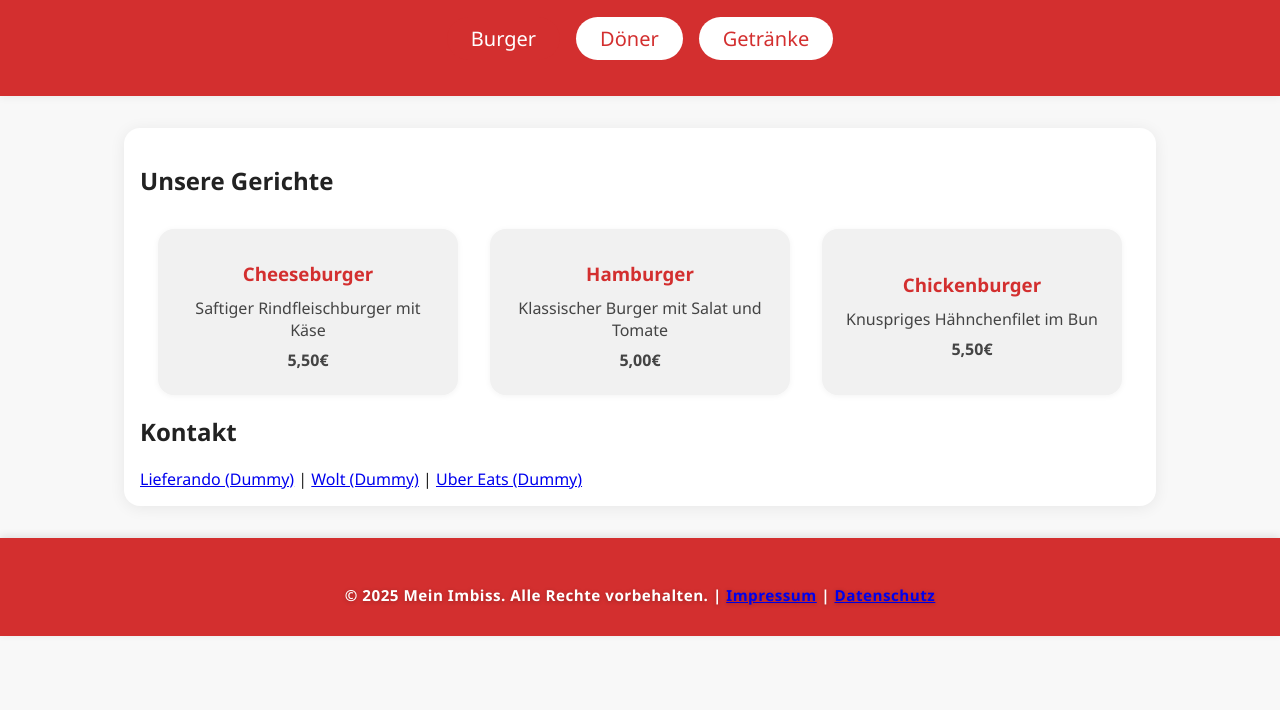
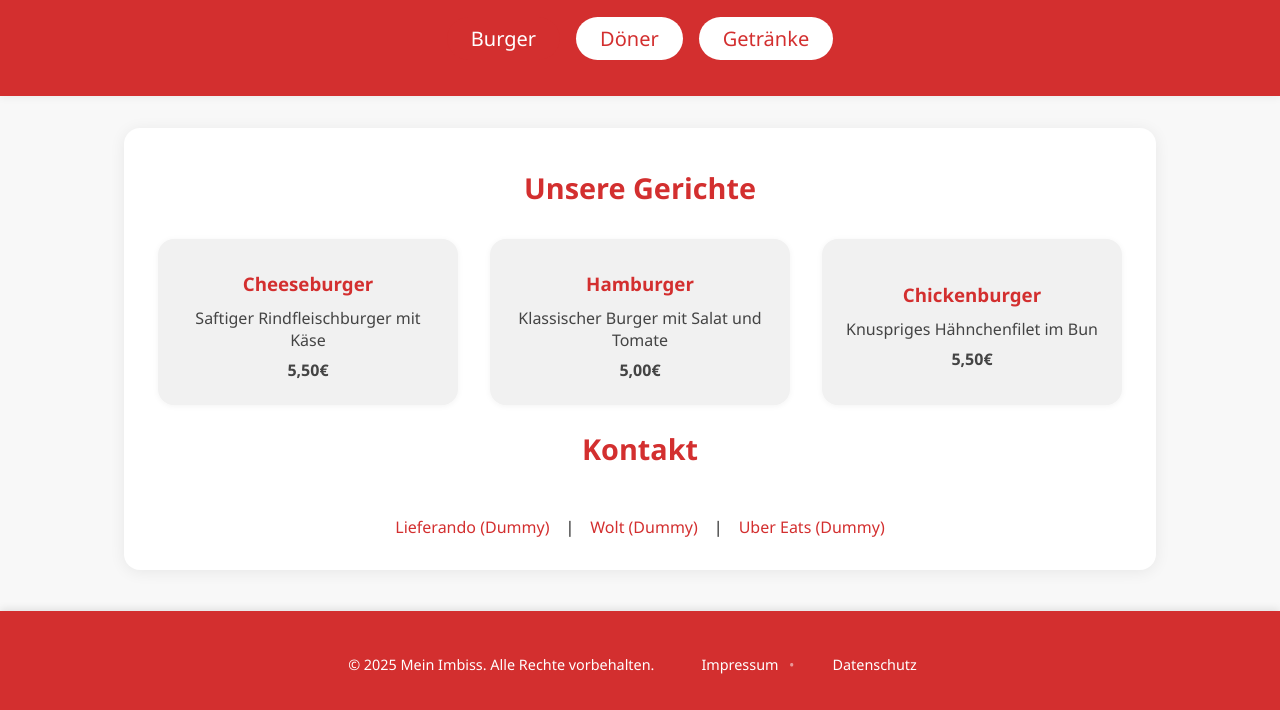
Before and after one commit to sametdogan63/imbiss, a plain HTML site: page index.html in a window 1280 px wide. Shown: the part 82-792 px from the top of the page. Drawn offline with Linux system fonts and the light colour scheme.

Commit message:
änderungen

```diff
--- a/imbiss-website/src/styles/main.css
+++ b/imbiss-website/src/styles/main.css
@@ -29,6 +29,7 @@
         font-size: 1rem;
         flex-direction: column;
         gap: 0.5rem;
+        text-align: center;
     }
 }
 :root {
@@ -85,7 +86,7 @@ nav {
 }
 
 nav a {
-    color: #ff5722;
+    color: #d32f2f;
     text-decoration: none;
     margin: 0 15px;
 }
@@ -96,13 +97,55 @@ nav a:hover {
 
 
 footer {
-    background-color: #ff5722;
+    background-color: #d32f2f;
     color: white;
-    text-align: center;
-    padding: 10px;
+    width: 100%;
+    padding: 1.5rem 0;
+    margin-top: auto;
+    box-shadow: 0 -2px 8px rgba(0,0,0,0.1);
+}
+
+.footer-content {
+    max-width: 1200px;
+    margin: 0 auto;
+    padding: 0 1rem;
+    display: flex;
+    justify-content: center;
+    align-items: center;
+    gap: 2rem;
+    flex-wrap: wrap;
+}
+
+.footer-copyright {
+    font-size: 0.9rem;
+}
+
+.footer-copyright p {
+    margin: 0;
+}
+
+.footer-nav {
+    display: flex;
+    gap: 1.5rem;
+}
+
+.footer-nav a {
+    color: white;
+    text-decoration: none;
+    font-size: 0.9rem;
+    transition: opacity 0.2s ease;
     position: relative;
-    bottom: 0;
-    width: 100%;
+}
+
+.footer-nav a:hover {
+    opacity: 0.8;
+}
+
+.footer-nav a:not(:last-child)::after {
+    content: "•";
+    position: absolute;
+    right: -1rem;
+    color: rgba(255, 255, 255, 0.5);
 }
 
 nav ul {
@@ -137,6 +180,13 @@ main {
     border-radius: 1rem;
     box-shadow: 0 2px 16px rgba(0,0,0,0.07);
     width: 95%;
+}
+
+#dish-section h2, #contact h2 {
+    text-align: center;
+    margin-bottom: 2rem;
+    color: #d32f2f;
+    font-size: 1.8rem;
 }
 
 #dishes {
@@ -199,10 +249,69 @@ main {
     margin: 0.5rem 0 0 0;
     color: #444;
 }
-footer {
-    text-align: center;
-    padding: 2.5rem 0 1.5rem 0;
-    color: #fff !important;
+
+.contact-links {
+    display: flex;
+    justify-content: center;
+    align-items: center;
+    gap: 1rem;
+    flex-wrap: wrap;
+    padding: 1rem;
+}
+
+.contact-links a {
+    color: #d32f2f;
+    text-decoration: none;
+    font-weight: 500;
+    transition: color 0.2s;
+}
+
+.contact-links a:hover {
+    color: #ff5722;
+}
+
+.footer-content {
+    max-width: 1200px;
+    margin: 0 auto;
+    padding: 0 1rem;
+    display: flex;
+    justify-content: center;
+    align-items: center;
+    gap: 2rem;
+    flex-wrap: wrap;
+}
+
+.footer-copyright {
+    font-size: 0.9rem;
+}
+
+.footer-copyright p {
+    margin: 0;
+}
+
+.footer-nav {
+    display: flex;
+    gap: 1.5rem;
+}
+
+.footer-nav a {
+    color: white;
+    text-decoration: none;
+    font-size: 0.9rem;
+    transition: opacity 0.2s ease;
+    position: relative;
+}
+
+.footer-nav a:hover {
+    opacity: 0.8;
+}
+
+.footer-nav a:not(:last-child)::after {
+    content: "•";
+    position: absolute;
+    right: -1rem;
+    color: rgba(255, 255, 255, 0.5);
+}
     font-size: 1.15rem;
     font-weight: 600;
     background: #d32f2f !important;
--- a/index.html
+++ b/index.html
@@ -33,10 +33,15 @@
         </section>
     </main>
     <footer>
-        <p>&copy; 2025 Mein Imbiss. Alle Rechte vorbehalten. |
-            <a href="imbiss-website/impressum.html">Impressum</a> |
-            <a href="imbiss-website/datenschutz.html">Datenschutz</a>
-        </p>
+        <div class="footer-content">
+            <div class="footer-copyright">
+                <p>&copy; 2025 Mein Imbiss. Alle Rechte vorbehalten.</p>
+            </div>
+            <nav class="footer-nav">
+                <a href="imbiss-website/impressum.html">Impressum</a>
+                <a href="imbiss-website/datenschutz.html">Datenschutz</a>
+            </nav>
+        </div>
     </footer>
     <script src="imbiss-website/src/scripts/app.js"></script>
 </body>
```
